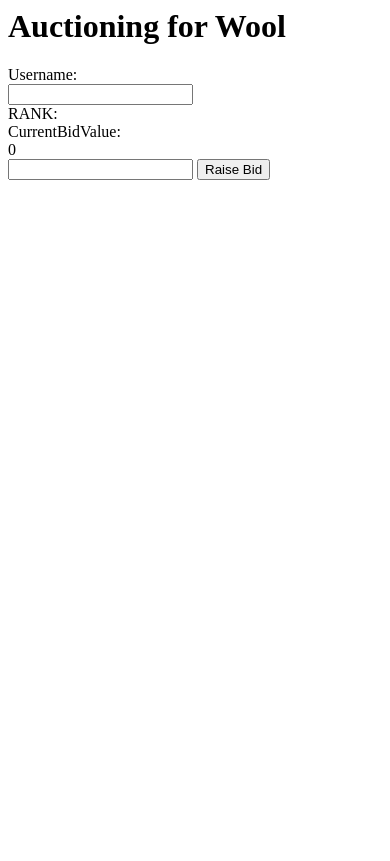
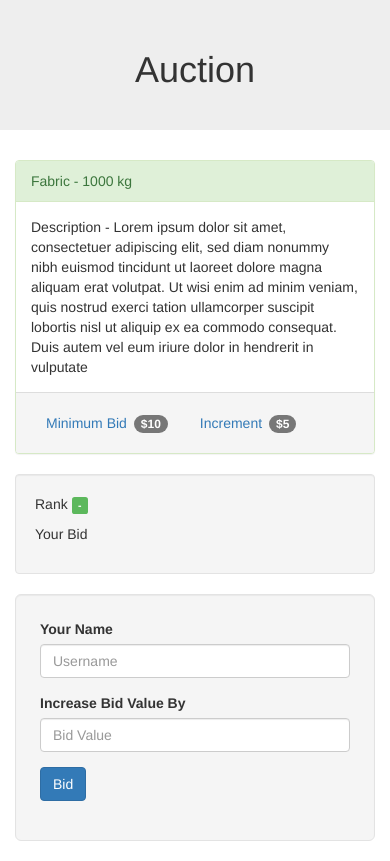
Before and after one commit to varadhan3n90/auxy, a website: page views/buyer.html in a window 390 px wide. Drawn offline with nearby package versions, Linux system fonts and the light colour scheme; no server answers.

Commit message:
Responsive UI + Fixes

```diff
--- a/views/buyer.html
+++ b/views/buyer.html
@@ -1,31 +1,64 @@
 <html>
     <head>
+        <link rel="stylesheet" href="https://maxcdn.bootstrapcdn.com/bootstrap/3.3.1/css/bootstrap.min.css">
         <title>Welcome Buyer to the auction</title>
+        <style>
+            .container{
+                margin:0 auto 0 auto;
+            }
+
+            .jumbotron h1{
+                text-align: center;
+            }
+        </style>
     </head>
     <body>
-        <h1>Auctioning for Wool</h1>
-        <label>Username:
-        <div>
-            <input type="text" name="username" id="username" value="" autocomplete="off" />
+    <div class="jumbotron">
+        <h1>Auction</h1>
+    </div>
+    <div class= "container">
+
+        <div class="panel panel-success">
+            <div class="panel-heading">Fabric - 1000 kg</div>
+            <div class="panel-body">
+                Description - Lorem ipsum dolor sit amet, consectetuer adipiscing elit, sed diam nonummy nibh euismod tincidunt ut laoreet dolore magna aliquam erat volutpat. Ut wisi enim ad minim veniam, quis nostrud exerci tation ullamcorper suscipit lobortis nisl ut aliquip ex ea commodo consequat. Duis autem vel eum iriure dolor in hendrerit in vulputate
+            </div>
+            <div class="panel-footer">
+            <ul class="nav nav-pills" role="tablist">
+                <li role="presentation"><a href="#">Minimum Bid <span class="badge">$10</span></a></li>
+                <li role="presentation"><a href="#">Increment <span class="badge">$5</span></a></li>
+            </ul>
+            </div>
         </div>
 
-        </label>
-
-        <label>
-            RANK:
-        <div id="rank"></div>
-        </label>
-      <label>
-         CurrentBidValue:
-          <div id="currentBidValue">0</div>
-      </label>
-
-        <div style="display:inline-block">
-            <input type="text" name="bidAmount" id="bidAmount" value="" />
-            <button type="submit" id="raiseBidBT">Raise Bid</button>
+        <div class="well">
+            <p>Rank <span  id="rank" class="label label-success">-</span></p>
+            <p>Your Bid <span  id="currentBidValue" class="label label-default"></span></p>
         </div>
+        <div class="well well-lg">
+        <form class="form-horizontal" role="form">
+  <div class="form-group">
+    <label for="inputEmail3" class="col-sm-2 control-label">Your Name</label>
+    <div class="col-sm-10">
+      <input type="email" class="form-control" id="username" placeholder="Username" autocomplete="off">
+    </div>
+  </div>
+ <div class="form-group">
+    <label for="inputEmail3" class="col-sm-2 control-label">Increase Bid Value By</label>
+    <div class="col-sm-10">
+      <input type="email" class="form-control" id="bidAmount" value="" placeholder="Bid Value">
+    </div>
+  </div>
+  <div class="form-group">
+    <div class="col-sm-offset-2 col-sm-10">
+      <button type="submit" class="btn btn-primary" id="raiseBidBT" > Bid</button>
+    </div>
+  </div>
+</form>
 
 
+    </div>
+    </div>
         <script src="https://cdn.socket.io/socket.io-1.2.0.js"></script>
         <script src="http://code.jquery.com/jquery-1.11.1.js"></script>
         <script src="/socket.io/socket.io.js"></script>
@@ -39,7 +72,7 @@
 
                 var enteredVal = 0;
                 enteredVal = +($('#bidAmount').val());
-                $('#currentBidValue').text(curentBidVal + enteredVal)
+                //$('#currentBidValue').text(curentBidVal + enteredVal)
 
                 var data = {};
                 data.bidAmount = curentBidVal + enteredVal;
@@ -49,11 +82,12 @@
             })
 
             socket.on('rank', function(dat){
-                $('#rank').text(dat);
+                $('#rank').text(dat.rank);
+                $('#currentBidValue').text(dat.bidvalue)
             })
         });
         </script>
-
+        <script src="https://maxcdn.bootstrapcdn.com/bootstrap/3.3.1/js/bootstrap.min.js"></script>
     </body>
 
 </html>
```
Also changed, not shown: index.js (+9 -1 lines).
